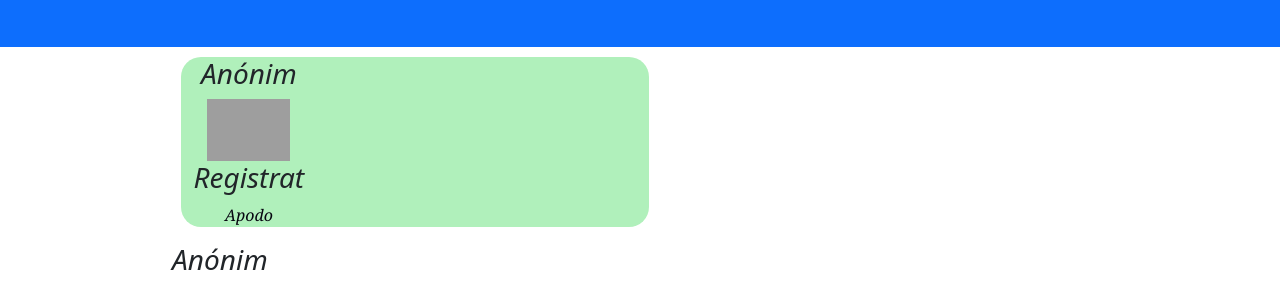
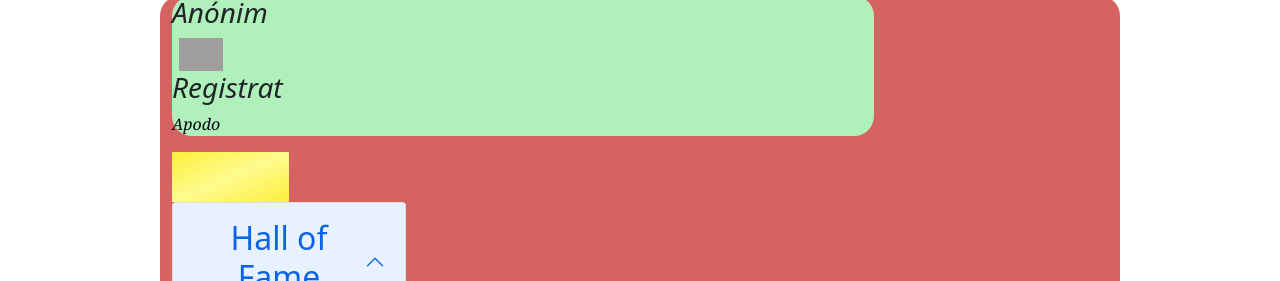
Before and after one commit to teachingphp/trivial, a PHP site: page /trivial/view/Homepage_Inici/Inici.php in a window 1280 px wide; the page is wider, and only the part inside the window is pictured. Shown: the part 405-686 px from the top of that part. Run offline with PHP 8.4, Linux system fonts and the light colour scheme; grey boxes are pictures that could not be loaded.

Commit message:
Merge branch 'main' of https://github.com/teachingphp/trivial

```diff
--- a/css/Inici.css
+++ b/css/Inici.css
@@ -60,16 +60,6 @@ padding: 50px;
 }
 
 
-/* Style the footer */
-footer {
-background-color: #777;
-padding: 1px;
-text-align: center;
-background: rgb(65, 219, 160);
-text-color:white;
-color: white;
-}
-
 /* Responsive layout - makes the menu and the content (inside the section) sit on top of each other instead of next to each other */
 @media (max-width: 600px) {
     section {
@@ -82,39 +72,44 @@ h1{
     text-align:center;
 }
 h2{
-    color:rgb(231, 143, 9);
+    text-align:center;
+    font-size: small;
 }
 p{
     color:rgb(7, 7, 17);
     font-size: medium;
     font-family:Georgia, 'Times New Roman', Times, serif;
+    padding: auto;
 }
 /*footer*/
+/* Style the footer */
+footer {
+
+    padding: auto;
+    text-align: center;
+    background: rgb(65, 219, 160);
+    text-color:white;
+    }
 hr{
     color:rgb(1, 70, 29);
     font-size: 10%;
     width: 75%;
     padding: 2px 2px 2px 2px;
-    margin: auto;
+
+    margin-left: 25px;
     margin-top: 10px;
 }
 #myDIV1{
-    height:auto;
-    background-color:#FFFFFF;
-    border: 1px color:rgb(1, 70, 29);;
+    background-color:#d66262;
     border-radius:20px;
     border-radius-bot:10px;
     border-color: green;
-    /*padding:auto;*/
+    padding: auto;*/
 }
 
 #myDIV2{
     text-align: center;
-    height: 100%;
-    margin-top: 10px;
-    margin-bottom: 10px;
-    margin-left: 1%;
-    margin-right: 51%;
+
     background-color: #b0f0bb;
     border: 1px color:rgb(10, 10, 10);;
     border-radius:20px;
--- a/view/Homepage_Inici/Inici.php
+++ b/view/Homepage_Inici/Inici.php
@@ -1,30 +1,27 @@
 <!DOCTYPE html>
-<html lang="en">
+<html lang="en" class="h-100">
     <head>
         <title>AlbertV</title>
-        <link rel="stylesheet" type="text/css" href=".../css/Inici.css?v=<?php echo time(); ?>">
-        <link href="https://cdn.jsdelivr.net/npm/bootstrap@5.1.3/dist/css/bootstrap.min.css" rel="stylesheet" integrity="sha384-1BmE4kWBq78iYhFldvKuhfTAU6auU8tT94WrHftjDbrCEXSU1oBoqyl2QvZ6jIW3" crossorigin="anonymous">
-        <script src="https://cdn.jsdelivr.net/npm/bootstrap@5.1.3/dist/js/bootstrap.bundle.min.js" integrity="sha384-ka7Sk0Gln4gmtz2MlQnikT1wXgYsOg+OMhuP+IlRH9sENBO0LRn5q+8nbTov4+1p" crossorigin="anonymous"></script>
-        <meta charset="utf-8">
-        <meta name="viewport" content="width=device-width, initial-scale=1">
-        <link href="https://cdn.jsdelivr.net/npm/bootstrap@5.1.3/dist/css/bootstrap.min.css" rel="stylesheet">
-        <script src="https://cdn.jsdelivr.net/npm/bootstrap@5.1.3/dist/js/bootstrap.bundle.min.js"></script>
+        <link rel="stylesheet" type="text/css" href="../../css/Inici.css?v=<?php echo time(); ?>">
     </head>
     <body>
+        <?php
+            include '../menus.php';
+        ?>
+        <div class="container-fluid p-5 bg-primary text-white text-center">
+            <h1>
+                <img src="../../files/sources/imatges/titol.gif" style=center width="20%" height="20%"></img>
+            </h1>
+        </div>
+        <div id ="myDIV1"   class="container col-sm-9" class="container col-sm-9">
 
-        <div class="container-fluid p-5 bg-primary text-white text-center">
-            <h1>Trivial</h1>
-            <img src="https://encrypted-tbn0.gstatic.com/images?q=tbn:ANd9GcQ-p0yzg8lEnMxEVIvpqXTU8augkXWdh7FD5A&usqp=CAU"></img>
-        </div>
-        <div id ="myDIV1"   class="container col-sm-9">
-
-                <div id ="myDIV2" class="container col-sm-6">
-                        <div class="col-sm-3">
+                <div id ="myDIV2" class="col-sm-9">
+                        <div class="col-sm-1">
                             <h3>Anónim</h3>
                             <img src="https://image.shutterstock.com/image-vector/user-icon-trendy-flat-style-260nw-418179856.jpgalt" width="75%" height="75%"></img>
                         </div>
-                        <div class="col-sm-0">
-                        <div class="col-sm-3">
+                        <div class="col-sm-1">
+                        <div class="col-sm-1">
                             <h3>Registrat</h3>
                             <p>Apodo</p>
                         </div>
@@ -32,24 +29,15 @@
                 </div>
                 <div class="col-sm-2"></div>
                 <div class="col-sm-3">
-                    <h3>Anónim</h3>
-                    <img src="https://image.shutterstock.com/image-vector/user-icon-trendy-flat-style-260nw-418179856.jpg"></img>
-                </div>
-                <div class="col-sm-3">
-                    <h3>Registrat</h3>
-                    <p>Apodo</p>
-                </div>
-                <div class="col-sm-2">
-                </div>
-                <div class="col-sm-4">
+                    <div class="col-sm-"></div>
                     <div id="grad1"></div>
                     <div class="accordion" id="accordionExample">
                         <div class="accordion-item">
-                            <h2 class="accordion-header" id="headingOne">
+                            <h3 class="accordion-header" id="headingOne">
                                 <button class="accordion-button" type="button" data-bs-toggle="collapse" data-bs-target="#collapseOne" aria-expanded="true" aria-controls="collapseOne">
-                                <h2>Hall of Fame</h2>
+                                    <h2>Hall of Fame</h2>
                                 </button>
-                            </h2>
+                            </h3>
                             <div id="collapseOne" class="accordion-collapse" aria-labelledby="headingOne" data-bs-parent="#accordionExample">
                                 <div class="accordion-body"></div>
                             </div>
@@ -58,8 +46,7 @@
                 </div>
             </div>
         </div>
-<<<<<<< HEAD
-        <div id ="myDIV4" class="container col-sm-9">
+        <div id ="myDIV3" class="container col-sm-9">
             <div class="col-sm-12">
                 <div class="accordion-item">
                     <h2 class="accordion-header" id="headingTwo">
@@ -82,30 +69,10 @@
                         </div>
                     </div>
                 </div>
-=======
-        <div class="container col-sm-9">
-        <div class="col-sm-12">
-            <div class="accordion-item">
-                            <h2 class="accordion-header" id="headingTwo">
-                                <button class="accordion-button collapsed" type="button" data-bs-toggle="collapse" data-bs-target="#collapseTwo" aria-expanded="false" aria-controls="collapseTwo">
-                                <h2>Instruccions</h2>
-                                </button>
-                            </h2>
-                            <div id="collapseTwo" class="accordion-collapse collapse" aria-labelledby="headingTwo" data-bs-parent="#accordionExample">
-                                <div class="accordion-body">
-                                    <section>
-                                        <article>
-                                            <p>asjdañslkjdblaskjdblakjsdbaslkjdbaslkdjb:</p>
-                                        </article>
-                                    </section>
-                                </div>
-                            </div>
->>>>>>> cb9d1cb0e046d8603f26de9626d47b2dbf859132
             </div>
         </div>
-        </div>
-
-        <footer>
-        <p>Albert Villavecchia Saez</p>
-        </footer>
+        <?php
+            include './footer.php';
+        ?>
     </body>
+</html>
--- a/view/Homepage_Inici/footer.php
+++ b/view/Homepage_Inici/footer.php
@@ -2,10 +2,33 @@
 <html lang="en">
     <head>
         <title>Inici_Peu de Pagina</title>
-        <link rel="stylesheet" type="text/css" href=".../css/Inici.css?v=<?php echo time(); ?>">
+        <link rel="stylesheet" type="text/css" href="../../css/Inici.css?v=<?php echo time(); ?>">
+        <meta name="viewport" content="width=device-width, initial-scale=1">
+        <link href="https://cdn.jsdelivr.net/npm/bootstrap@5.1.3/dist/css/bootstrap.min.css" rel="stylesheet">
     </head>
     <body>
         <footer>
-        <p>Albert Villavecchia Saez</p>
+        <hr></hr>
+            <div class="container col-sm-8";>
+                <div class="row">
+                    <div class="col-sm-2"></div>
+                    <div class="col-sm-2">
+                        <p >Terminos de Servicio</p>
+                    </div>
+                    <div class="col-sm-2">
+                        <p>Gestion de Cookies</p>
+                    </div>
+                    <div class="col-sm-2">
+                        <p>Faqs</p>
+                    </div>
+                    <div class="col-sm-2">
+                        <p style="line-height: normal">Contactos</p>
+                        <img src="../../files/sources/imatges/facebook.png" alt="" width="25" height="25"></img>
+                        <img src="../../files/sources/imatges/instagram.png" alt="" width="25" height="25"></img>
+                        <img src="../../files/sources/imatges/twitter.png" alt="" width="25" height="25"></img>
+                    </div>
+                </div>
+            </div>
+
         </footer>
     </body>
```
Also changed, not shown: view/Homepage_Inici/proves.php (+6 -6 lines).
